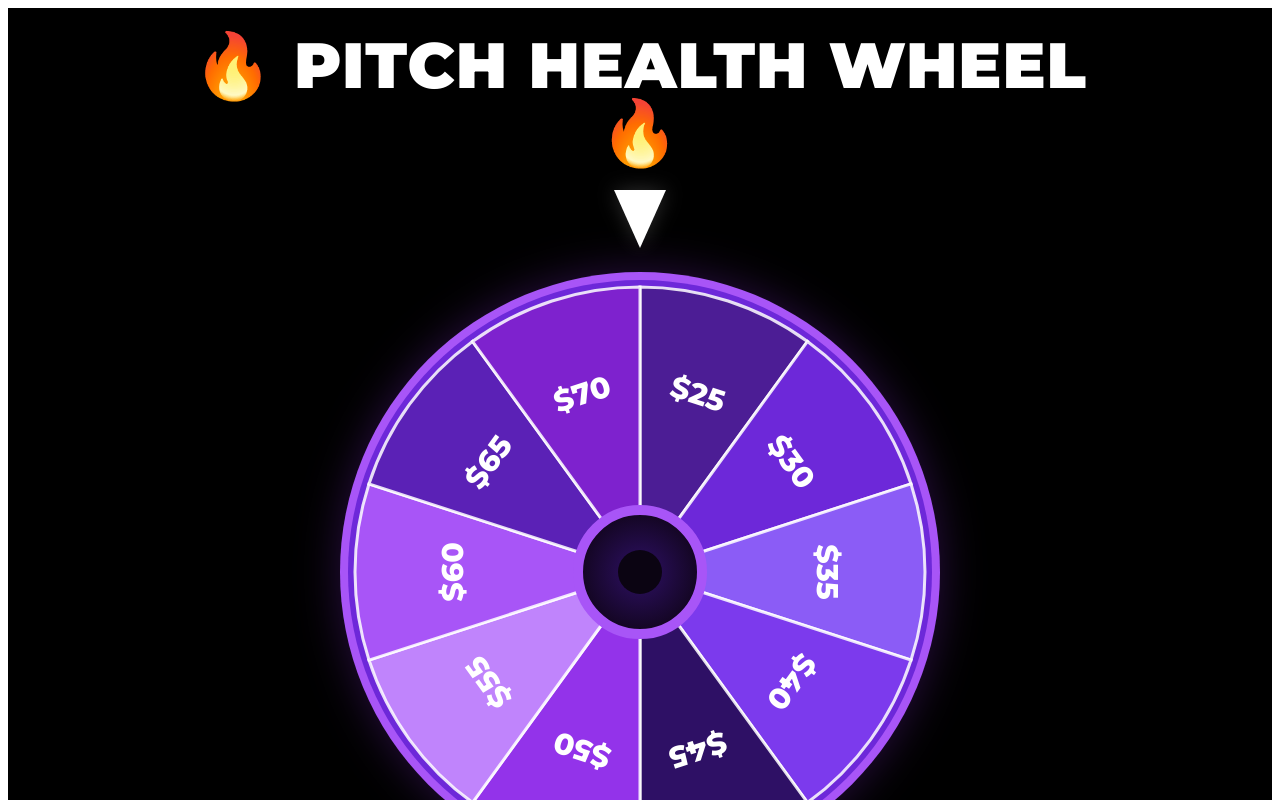
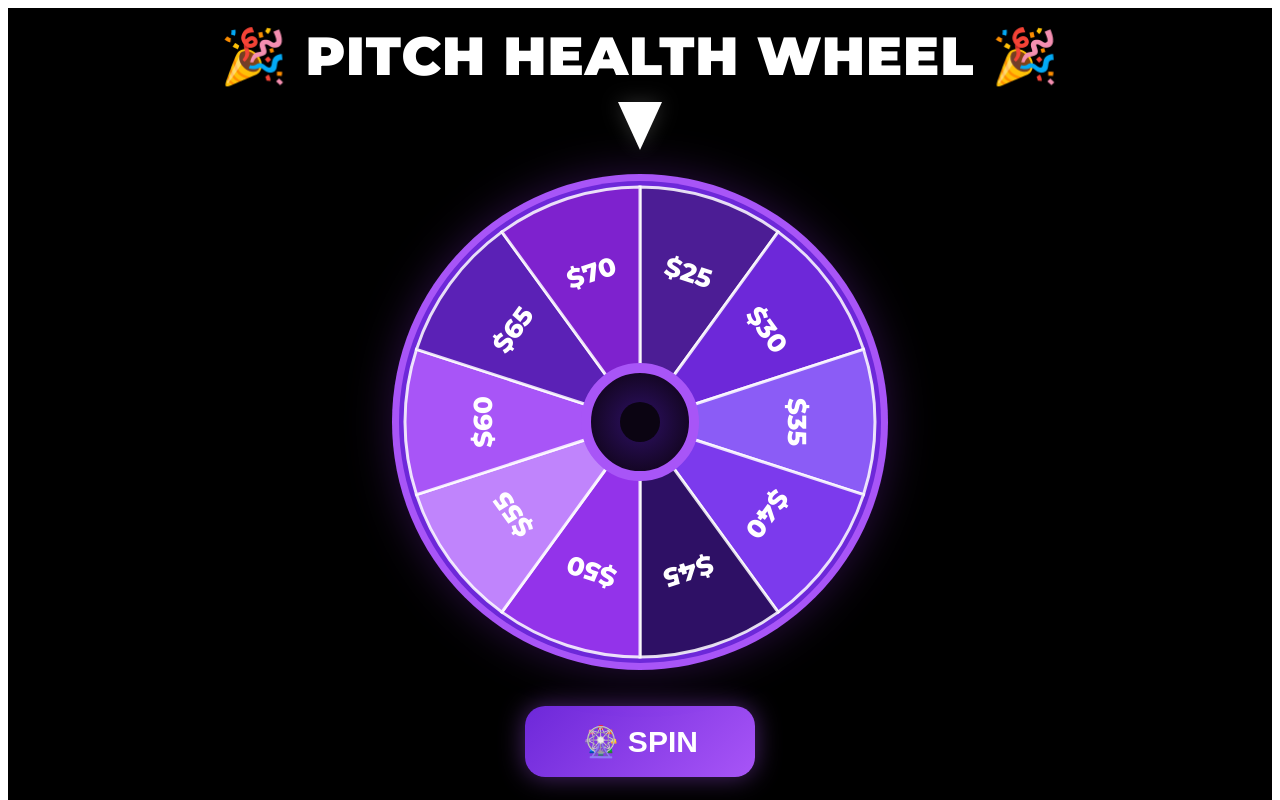
Before and after one commit to pitchhealth-bot/pitch-health-wheel-web, a Next.js app: page / in a window 1280 px wide. Shown: the top 800 px of the page. Built offline with nearby package versions, Linux system fonts and the light colour scheme.

Commit message:
Update index.js

```diff
--- a/pages/index.js
+++ b/pages/index.js
@@ -65,10 +65,10 @@ export default function Home() {
   const [result, setResult] = useState("");
   const [spinning, setSpinning] = useState(false);
 
-  const wheelSize = 620;
+  const wheelSize = 520;
   const center = wheelSize / 2;
-  const radius = 285;
-  const textRadius = 185;
+  const radius = 235;
+  const textRadius = 155;
   const degreesPerSlice = 360 / rewards.length;
 
   const slices = useMemo(() => {
@@ -82,8 +82,6 @@ export default function Home() {
       return {
         reward,
         index,
-        startAngle,
-        endAngle,
         midAngle,
         path: describeArcSlice(center, center, radius, startAngle, endAngle),
         textX: textPoint.x,
@@ -102,11 +100,7 @@ export default function Home() {
     const selectedIndex = rewards.findIndex((r) => r.value === selected.value);
 
     const targetSliceCenter = selectedIndex * degreesPerSlice + degreesPerSlice / 2;
-
-    // Pointer is at top center, so align winning slice center to 0 degrees visually.
     const targetRotation = 360 - targetSliceCenter;
-
-    // Add extra spins for animation.
     const extraSpins = 360 * (8 + Math.floor(Math.random() * 2));
     const finalRotation = rotation + extraSpins + targetRotation;
 
@@ -140,26 +134,26 @@ export default function Home() {
           display: "flex",
           justifyContent: "center",
           alignItems: "center",
-          padding: "24px 16px 48px",
+          padding: "20px 16px 40px",
         }}
       >
         <div
           style={{
             width: "100%",
-            maxWidth: "980px",
+            maxWidth: "900px",
             textAlign: "center",
           }}
         >
           <h1
             style={{
-              margin: "0 0 24px",
-              fontSize: "clamp(34px, 5vw, 72px)",
+              margin: "0 0 18px",
+              fontSize: "clamp(32px, 4.2vw, 60px)",
               fontWeight: 900,
               letterSpacing: "1px",
               lineHeight: 1.05,
             }}
           >
-            🔥 PITCH HEALTH WHEEL 🔥
+            🎉 PITCH HEALTH WHEEL 🎉
           </h1>
 
           <div
@@ -169,15 +163,14 @@ export default function Home() {
               margin: "0 auto",
             }}
           >
-            {/* Inverted pointer pointing down */}
             <div
               style={{
                 width: 0,
                 height: 0,
-                borderLeft: "26px solid transparent",
-                borderRight: "26px solid transparent",
-                borderTop: "58px solid white",
-                margin: "0 auto 14px",
+                borderLeft: "22px solid transparent",
+                borderRight: "22px solid transparent",
+                borderTop: "48px solid white",
+                margin: "0 auto 12px",
                 filter: "drop-shadow(0 0 10px rgba(255,255,255,0.18))",
                 position: "relative",
                 zIndex: 5,
@@ -186,8 +179,8 @@ export default function Home() {
 
             <div
               style={{
-                width: "min(78vw, 620px)",
-                height: "min(78vw, 620px)",
+                width: "min(68vw, 520px)",
+                height: "min(68vw, 520px)",
                 margin: "0 auto",
                 position: "relative",
               }}
@@ -218,22 +211,9 @@ export default function Home() {
                     </radialGradient>
                   </defs>
 
-                  {/* outer ring */}
-                  <circle
-                    cx={center}
-                    cy={center}
-                    r={300}
-                    fill="#A855F7"
-                  />
+                  <circle cx={center} cy={center} r={248} fill="#A855F7" />
+                  <circle cx={center} cy={center} r={241} fill="#6D28D9" />
 
-                  <circle
-                    cx={center}
-                    cy={center}
-                    r={292}
-                    fill="#6D28D9"
-                  />
-
-                  {/* slices */}
                   {slices.map((slice, index) => {
                     const textRotation = slice.midAngle;
                     return (
@@ -244,12 +224,11 @@ export default function Home() {
                           stroke="rgba(255,255,255,0.85)"
                           strokeWidth="3"
                         />
-
                         <text
                           x={slice.textX}
                           y={slice.textY}
                           fill="#FFFFFF"
-                          fontSize="30"
+                          fontSize="26"
                           fontWeight="800"
                           textAnchor="middle"
                           dominantBaseline="middle"
@@ -261,21 +240,15 @@ export default function Home() {
                     );
                   })}
 
-                  {/* center hub */}
                   <circle
                     cx={center}
                     cy={center}
-                    r={62}
+                    r={54}
                     fill="url(#centerGlow)"
                     stroke="#A855F7"
                     strokeWidth="10"
                   />
-                  <circle
-                    cx={center}
-                    cy={center}
-                    r={22}
-                    fill="#0b0412"
-                  />
+                  <circle cx={center} cy={center} r={20} fill="#0b0412" />
                 </svg>
               </div>
             </div>
@@ -285,18 +258,18 @@ export default function Home() {
             onClick={spin}
             disabled={spinning}
             style={{
-              marginTop: "28px",
+              marginTop: "24px",
               background: "linear-gradient(135deg, #6D28D9 0%, #A855F7 100%)",
               color: "#FFFFFF",
               border: "none",
-              borderRadius: "22px",
-              padding: "20px 42px",
-              fontSize: "clamp(24px, 3vw, 34px)",
+              borderRadius: "20px",
+              padding: "18px 38px",
+              fontSize: "clamp(22px, 2.8vw, 30px)",
               fontWeight: 800,
               cursor: spinning ? "not-allowed" : "pointer",
               boxShadow: "0 0 26px rgba(168, 85, 247, 0.45)",
               opacity: spinning ? 0.75 : 1,
-              minWidth: "260px",
+              minWidth: "230px",
             }}
           >
             🎡 SPIN
@@ -304,14 +277,14 @@ export default function Home() {
 
           <div
             style={{
-              minHeight: "58px",
-              marginTop: "26px",
-              fontSize: "clamp(26px, 3vw, 42px)",
+              minHeight: "52px",
+              marginTop: "22px",
+              fontSize: "clamp(24px, 2.8vw, 38px)",
               fontWeight: 800,
               color: result ? "#C084FC" : "#ffffff",
             }}
           >
-            {result ? `🔥 You won ${result}` : ""}
+            {result ? `🎉 You won ${result}` : ""}
           </div>
         </div>
       </div>
```
